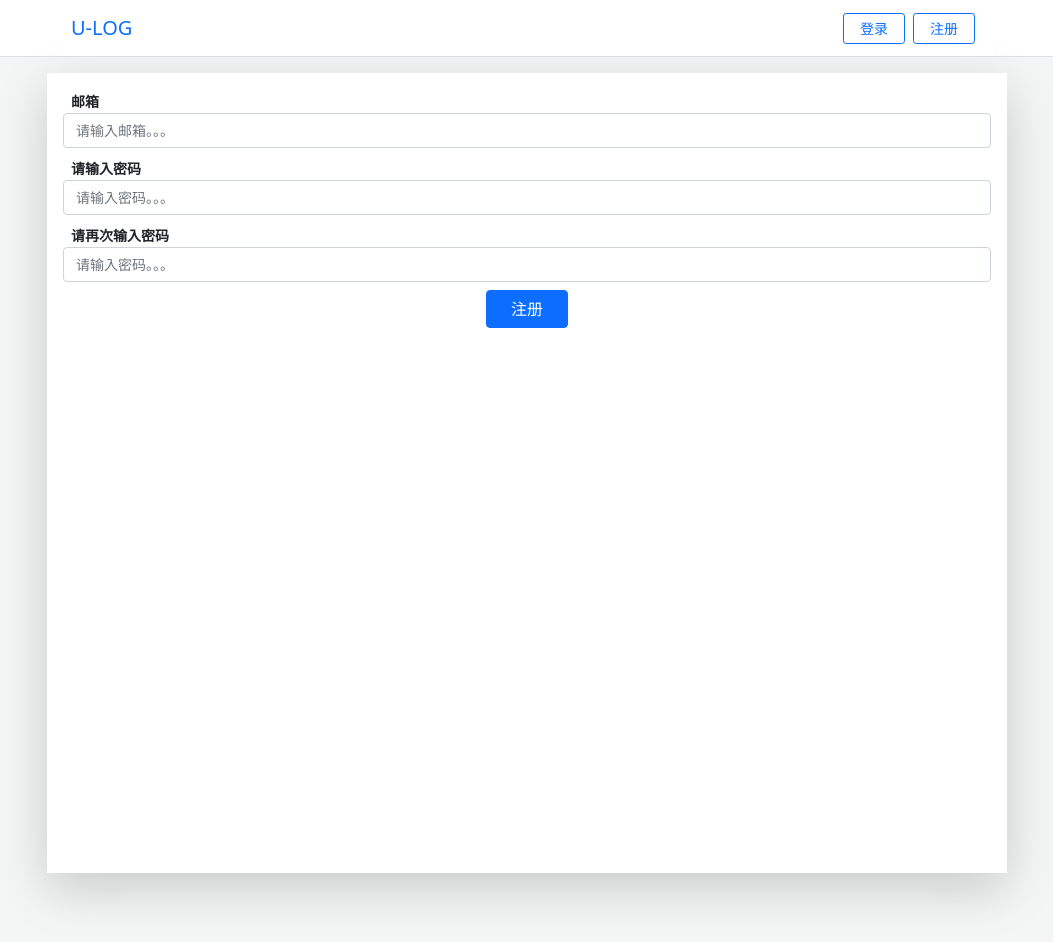
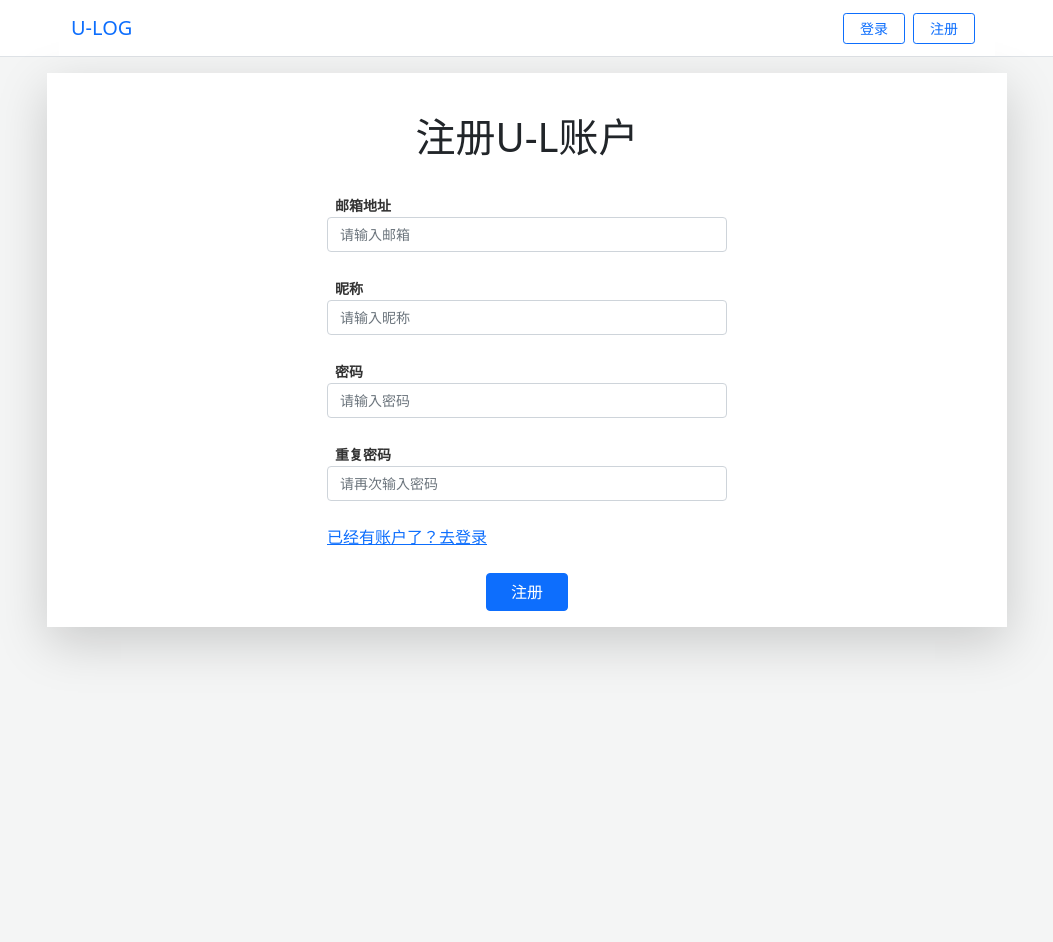
Before and after one commit to cgb-vue3/EasyBooker, a Vue app: page /register in a window 1280 px wide. Shown: the top 942 px of the page, without its empty margins (113-1166 px from the left). After the commit the page ends 800 px from the top, so only its background shows below. Built offline with nearby package versions, Linux system fonts and the light colour scheme.

Commit message:
ValidateInput 支持自定义函数验证

```diff
--- a/src/App.vue
+++ b/src/App.vue
@@ -17,7 +17,6 @@
 import { defineComponent, computed, onMounted } from 'vue'
 import GlobalHeader from './components/GlobalHeader.vue'
 import Loading from './components/Loading.vue'
-import Message from "./components/Message.vue";
 
 import { useStore } from 'vuex'
 
@@ -26,7 +25,6 @@ export default defineComponent({
 	components: {
 		GlobalHeader,
 		Loading,
-
 	},
 	setup() {
 		const store = useStore()
@@ -50,12 +48,13 @@ export default defineComponent({
 </script>
 
 <style lang="scss">
+body {
+	background-color: #f4f5f5;
+}
+
 #app {
-	background-color: #f4f5f5;
+	height: 100%;
 	padding-bottom: 100px;
 
-	.main {
-		min-height: 100vh;
-	}
 }
 </style>
--- a/src/components/ValidateInput.vue
+++ b/src/components/ValidateInput.vue
@@ -1,5 +1,5 @@
 <template>
-	<div class="mb-2 validate-input">
+	<div class="mb-4 validate-input">
 		<span class="form-label p-2">{{ title }}</span>
 		<input
 			v-if = "tag === 'input'"
@@ -34,8 +34,9 @@ import { defineComponent, ref, PropType, reactive, onMounted } from 'vue'
 import { emitter } from './ValidateForm.vue'
 
 interface RuleProp {
-	type: 'required' | 'email' | 'password';
+	type: 'required' | 'email' | 'password' | 'custom';
 	message: string;
+	validate? : () => any;
 }
 
 export type RulesProp = RuleProp[]
@@ -68,21 +69,29 @@ export default defineComponent({
 			error: false,
 			message: '',
 		})
+
+
 		let allPassed = false
 		const onValidate = () => {
-			allPassed = props.rules.every((rule) => {
-				if (rule.type === 'required' || rule.type === 'password') {
-					if (!(inputRef.value.trim() == '')) {
-						return true
-					}
-				} else if (rule.type === 'email') {
-					if (mailReg.test(inputRef.value)) {
-						return true
-					}
+			props.rules.every((rule) => {
+				switch(rule.type) {
+					case 'required':
+						allPassed = ! (inputRef.value.trim() == '')
+						break;
+					case 'email':
+						allPassed = mailReg.test(inputRef.value)
+
+						break;
+					case 'password':
+						allPassed = inputRef.value.length >= 6
+						break;
+					case 'custom':
+						allPassed = rule.validate && rule.validate()
+						break;
 				}
 
 				ruleState.message = rule.message
-				return false
+				return allPassed
 			})
 			ruleState.error = !allPassed
 			return allPassed
@@ -111,6 +120,7 @@ export default defineComponent({
 	.form-label {
 		font-size: 14px;
 		font-weight: 800;
+		color: #333;
 	}
 	.form-control {
 		font-size: 14px;
--- a/src/store.ts
+++ b/src/store.ts
@@ -112,6 +112,7 @@ const store = createStore<GlobalDataProps>({
             const userMessage: any = await axios.get('/user/current')
             if(userMessage.msg === "请求成功") {
                 ctx.commit('setUser', userMessage.data)
+                console.log('user', store.state.user, userMessage.data)
             } else {
                 console.log('token 错误或过期！')
                 ctx.commit('removeUser')
--- a/src/views/Login.vue
+++ b/src/views/Login.vue
@@ -1,34 +1,40 @@
 <template>
+	<div class="login">
 		<validate-form @form-submit="onFormSubmit">
+			<h1 class="py-4 text-center">登录到U-L</h1>
 			<validate-input
 				title="邮箱"
 				:rules="EmailRules"
-			v-model="inputValue"
-			placeholder="请输入邮箱。。。"
+				v-model="formData.email"
+				placeholder="请输入邮箱"
 			>
 			</validate-input>
 
 			<validate-input
 				title="密码"
 				:rules="PasswordRules"
-            v-model="passwordValue"
+				v-model="formData.password"
 				type="password"
-			placeholder="请输入密码。。。"
+				placeholder="请输入密码"
 			></validate-input>
 
-		<template v-slot:submit>
-            登录
-        </template>
+			<div class="mb-4">
+				<router-link to="/register" class="link-primary mb-5"
+					>还没有账户？去注册一个新的吧！</router-link
+				>
+			</div>
+			<template v-slot:submit> 登录 </template>
 		</validate-form>
+	</div>
 </template>
 
 <script lang="ts">
-import { defineComponent, ref } from 'vue'
+import { defineComponent, reactive } from 'vue'
 import ValidateInput, { RulesProp } from '../components/ValidateInput.vue'
 import ValidateForm from '../components/ValidateForm.vue'
 import { useStore } from 'vuex'
-import { useRouter} from 'vue-router'
-import createMessage from "../hooks/GlobalMessage";
+import { useRouter } from 'vue-router'
+import createMessage from '../hooks/GlobalMessage'
 
 const EmailRules: RulesProp = [
 	{
@@ -58,38 +64,55 @@ export default defineComponent({
 		ValidateForm,
 	},
 	setup() {
-        const inputValue = ref('')
-		const passwordValue = ref('')
+		const formData = reactive({
+			email: '',
+			password: '',
+		})
 		const router = useRouter()
 		const store = useStore()
 
 		const onFormSubmit = (result: boolean) => {
 			const user = {
-				email: inputValue.value,
-				password: passwordValue.value
+				email: formData.email,
+				password: formData.password,
 			}
 
-			if(result) {
-				store.dispatch('logIn', user).then(res => {
-					createMessage('登录成功，2s后跳转首页。。。', 'success', 2000)
+			if (result) {
+				store.dispatch('logIn', user).then(
+					(res) => {
+						createMessage(
+							'登录成功，2s后跳转首页。。。',
+							'success',
+							2000
+						)
 						setTimeout(() => {
 							store.dispatch('getUser', store.state.token)
 							router.push('/')
 						}, 2000)
-				}, e => {
+					},
+					(e) => {
 						createMessage(store.state.error.message, 'error', 1000)
-				})
+					}
+				)
 			}
 		}
-
 
 		return {
 			EmailRules,
 			PasswordRules,
-			inputValue,
 			onFormSubmit,
-            passwordValue
+			formData,
 		}
 	},
 })
 </script>
+<style lang="scss" scoped>
+.login {
+	display: flex;
+	justify-content: center;
+
+	.validate-form {
+		width: 400px;
+	}
+}
+</style>
--- a/src/views/Register.vue
+++ b/src/views/Register.vue
@@ -1,38 +1,55 @@
 <template>
-	<validate-form @form-submit="onFormSubmit">
+	<div class="register">
+		<validate-form @form-submit="onFormSubmit" class="validate-form">
+			<h1 class="py-4 text-center">注册U-L账户</h1>
 			<validate-input
-			title="邮箱"
+				title="邮箱地址"
 				:rules="EmailRules"
-			v-model="inputValue"
-			placeholder="请输入邮箱。。。"
+				v-model="formData.email"
+				placeholder="请输入邮箱"
 			>
 			</validate-input>
 
 			<validate-input
-			title="请输入密码"
+				title="昵称"
+				:rules="NickNameRules"
+				v-model="formData.nickName"
+				placeholder="请输入昵称"
+			>
+			</validate-input>
+
+			<validate-input
+				title="密码"
 				:rules="PasswordRules"
-			v-model="passwordValue"
+				v-model="formData.password"
 				type="password"
-			placeholder="请输入密码。。。"
-		></validate-input>
-		<validate-input
-			title="请再次输入密码"
-			:rules="PasswordRules"
-			v-model="passwordValue"
-			type="password"
-			placeholder="请输入密码。。。"
+				placeholder="请输入密码"
 			></validate-input>
 
-        <template v-slot:submit>
-            注册
-        </template>
+			<validate-input
+				title="重复密码"
+				:rules="customRules"
+				v-model="formData.rePassword"
+				type="password"
+				placeholder="请再次输入密码"
+			></validate-input>
+			<div class="mb-4">
+				<router-link to="/login" class="link-primary fs-6"
+					>已经有账户了？去登录</router-link
+				>
+			</div>
+			<template v-slot:submit> 注册 </template>
 		</validate-form>
+	</div>
 </template>
 
 <script lang="ts">
-import { defineComponent, ref } from 'vue'
+import { defineComponent, reactive } from 'vue'
 import ValidateInput, { RulesProp } from '../components/ValidateInput.vue'
 import ValidateForm from '../components/ValidateForm.vue'
+import axios from 'axios'
+import createMessage from '../hooks/GlobalMessage'
+import { useRouter } from 'vue-router'
 
 const EmailRules: RulesProp = [
 	{
@@ -51,7 +68,14 @@ const PasswordRules: RulesProp = [
 	},
 	{
 		type: 'password',
-		message: '请输入正确的密码！',
+		message: '密码的长度不能少于6位！',
+	},
+]
+
+const NickNameRules: RulesProp = [
+	{
+		type: 'required',
+		message: '昵称不能为空！',
 	},
 ]
 
@@ -62,18 +86,78 @@ export default defineComponent({
 		ValidateForm,
 	},
 	setup() {
-		const inputValue = ref('')
-		const passwordValue = ref('')
+		const router = useRouter()
+		const formData = reactive({
+			email: '',
+			nickName: '',
+			password: '',
+			rePassword: '',
+		})
+
 		const onFormSubmit = (result: boolean) => {
-			console.log('submit:', result)
+			if (result) {
+				console.log(formData)
+				axios({
+					method: 'post',
+					baseURL: 'http://127.0.0.1:3000/api/',
+					url: '/users',
+					data: {
+						email: formData.email,
+						nickName: formData.nickName,
+						password: formData.password,
+					},
+				}).then((res: any) => {
+					console.log(res)
+					if (res.code == 400) {
+						createMessage(res.error, 'error', 1000)
 					}
+
+					if (res.code == 500) {
+						createMessage(
+							'注册成功，1s后跳转登录页面。。。',
+							'success',
+							1000
+						)
+						setTimeout(() => {
+							router.push('/login')
+						}, 1000)
+					}
+				})
+			}
+		}
+
+		const customRules: RulesProp = [
+			{
+				type: 'required',
+				message: '请重复输入的密码！',
+			},
+			{
+				type: 'custom',
+				message: '请重复输入的密码！',
+				validate: () => {
+					return formData.password == formData.rePassword
+				},
+			},
+		]
+
 		return {
+			NickNameRules,
 			EmailRules,
 			PasswordRules,
-			inputValue,
+			customRules,
 			onFormSubmit,
-			passwordValue,
+			formData,
 		}
 	},
 })
 </script>
+<style lang="scss" scoped>
+.register {
+	display: flex;
+	justify-content: center;
+
+	.validate-form {
+		width: 400px;
+	}
+}
+</style>
```
Lines whose indentation alone changed are shown as unchanged.
